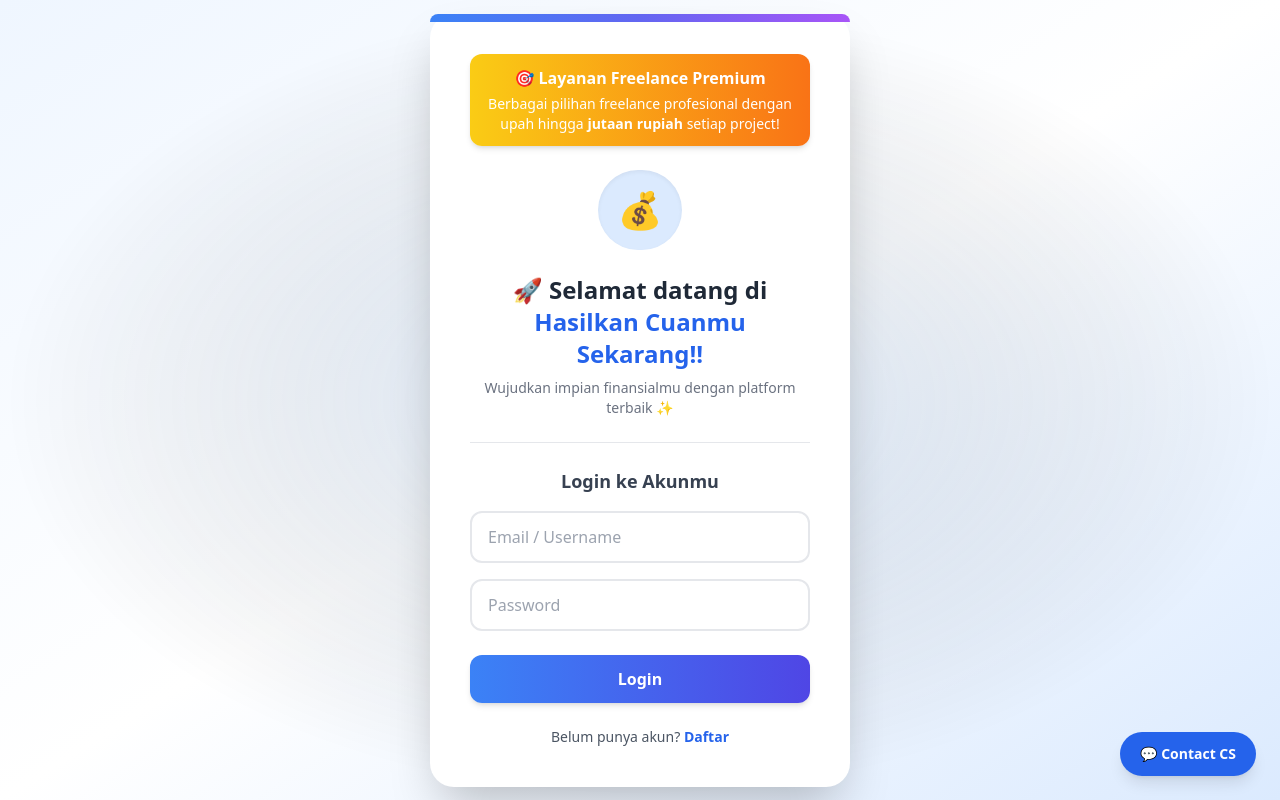
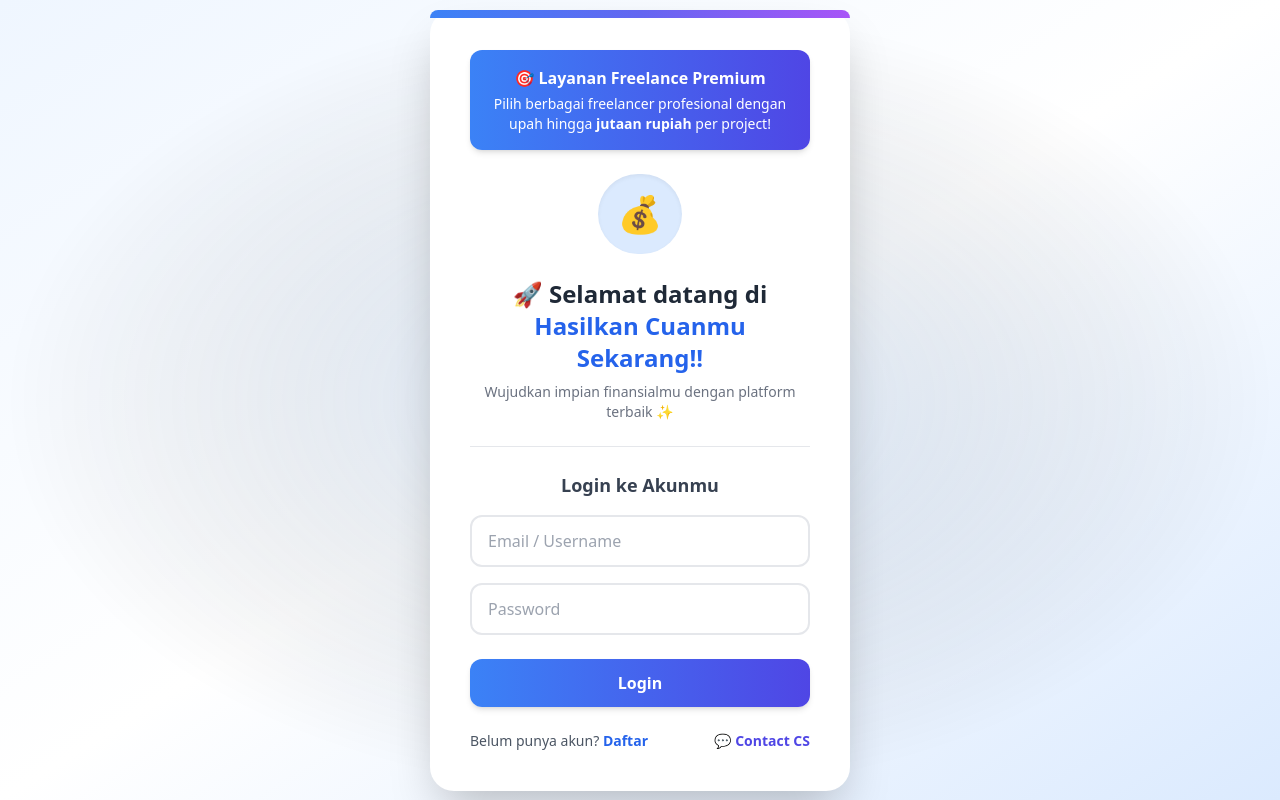
Before and after one commit to aanzapi/Web, a React (Vite) app: page /login in a window 1280 px wide. Built offline with nearby package versions, Linux system fonts and the light colour scheme.

Commit message:
Update Login.jsx

```diff
--- a/src/pages/Login.jsx
+++ b/src/pages/Login.jsx
@@ -45,11 +45,12 @@ function Login() {
         {/* Garis dekorasi */}
         <div className="absolute top-0 left-0 w-full h-2 bg-gradient-to-r from-blue-500 via-indigo-500 to-purple-500 rounded-t-3xl"></div>
 
-        {/* Promo banner */}
-        <div className="bg-gradient-to-r from-yellow-400 to-orange-500 text-white font-semibold p-3 rounded-xl shadow-md text-center mb-6">
+        {/* Promo info */}
+        <div className="bg-gradient-to-r from-blue-500 to-indigo-600 text-white font-semibold p-4 rounded-xl shadow-md text-center mb-6">
           🎯 Layanan Freelance Premium
           <p className="text-sm font-normal mt-1">
-            Berbagai pilihan freelance profesional dengan upah hingga <b>jutaan rupiah</b> setiap project!
+            Pilih berbagai freelancer profesional dengan upah hingga{" "}
+            <b>jutaan rupiah</b> per project!
           </p>
         </div>
 
@@ -98,7 +99,9 @@ function Login() {
           Login
         </button>
 
-        <p className="text-center mt-6 text-sm text-gray-600">
+        {/* Footer bawah card */}
+        <div className="flex justify-between items-center mt-6 text-sm text-gray-600">
+          <p>
             Belum punya akun?{" "}
             <Link
               to="/register"
@@ -107,17 +110,16 @@ function Login() {
               Daftar
             </Link>
           </p>
-      </div>
-
-      {/* Contact CS pojok kanan bawah */}
           <a
             href="https://t.me/AanzCuyxzzz"
             target="_blank"
             rel="noopener noreferrer"
-        className="fixed bottom-6 right-6 bg-blue-600 hover:bg-blue-700 text-white px-5 py-3 rounded-full shadow-lg text-sm font-semibold transition"
+            className="ml-4 text-indigo-600 font-semibold hover:underline"
           >
             💬 Contact CS
           </a>
+        </div>
+      </div>
     </div>
   );
 }
```
Lines whose indentation alone changed are shown as unchanged.
